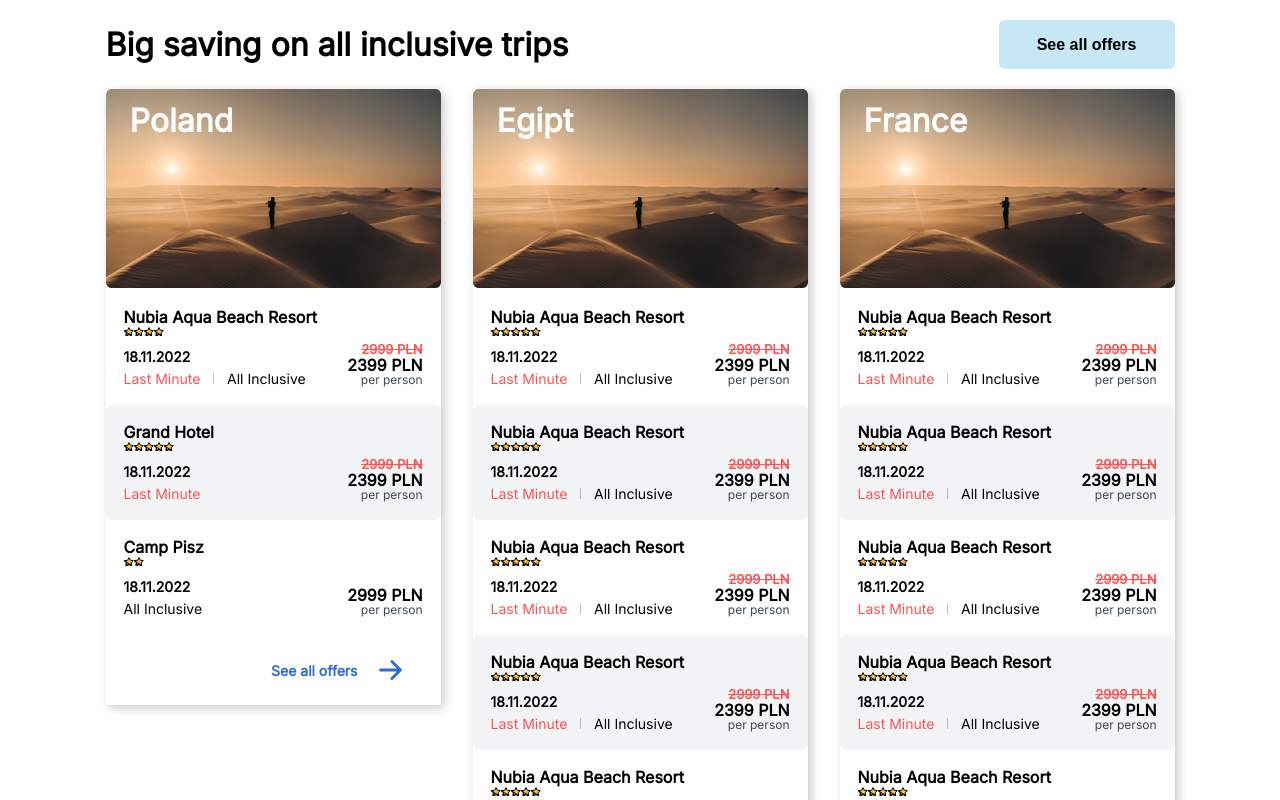
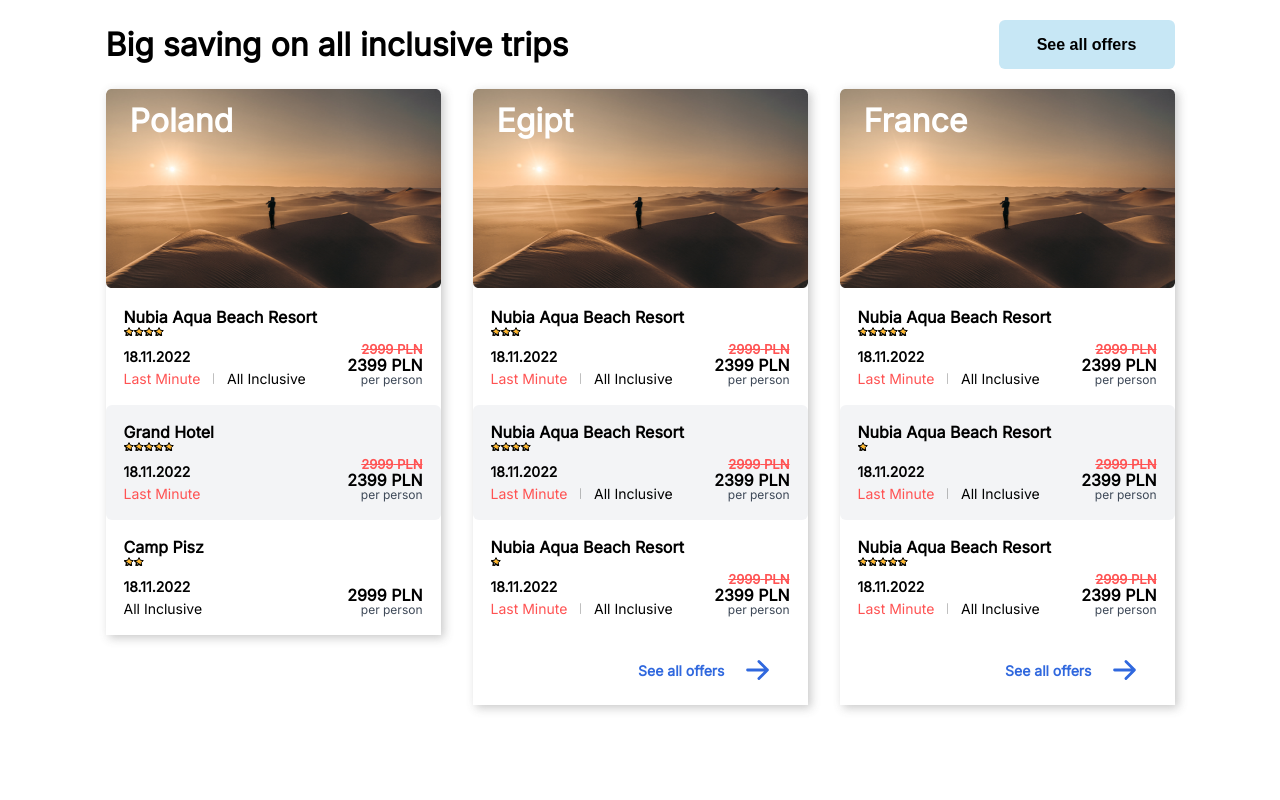
Before and after one commit to Tremeros/Widget, a Next.js app: page / in a window 1280 px wide. Shown: the top 800 px of the page. Built offline with nearby package versions, Linux system fonts and the light colour scheme.

Commit message:
Update - all offers asction, change components name, fix styling

```diff
--- a/components/Header.js
+++ b/components/Header.js
@@ -9,11 +9,9 @@ const Header = () => {
 
     return (
         <HeaderWrapper>
-          <Typography
-            fontSize={fontSize}
-            fontWeight={700}>
+          <Title>
             Big saving on all inclusive trips
-          </Typography>
+          </Title>
           {!isMobile && <ButtonWrapper>
               <Button>
                 <Typography
--- a/components/ListItem.js
+++ /dev/null
@@ -1,50 +0,0 @@
-import Image from 'next/image';
-import OfferElement from './OfferElement';
-import { Typography } from '../design-system/typography';
-import { v4 as uuidv4 } from 'uuid';
-import theme from '../styles/theme';
-import { ListWrapper, AllOffersWrapper, ImageWrapper, Title } from '../styles/listItem';
-
-
-const ListItem = ({ offer }) => {
-
-  const {country, offers} = offer;
-
-  const offersList = offers?.map(offer => {
-    return <OfferElement key={uuidv4()} offer={offer} />
-  })
-
-    return <ListWrapper>
-         <ImageWrapper>
-         <Image
-           src="/images/egipt.png"
-           width={335}
-           height={199}
-           alt="Picture of the author"
-       />
-        <Title>
-          <Typography
-          fontSize={3.2}
-          fontWeight={600}
-          color={theme.colors.white}>
-            {country}
-          </Typography>
-        </Title>
-         </ImageWrapper>
-       <ul>
-        {offersList}
-       </ul>
-       <AllOffersWrapper>
-         <Typography
-           color={theme.colors.blue}
-           fontSize={1.4}
-           fontWeight={600}
-           lineHeight={17}>
-            See all offers
-          </Typography>
-         <Image src="/arrow-left.svg" width={65} height={34} alt="An SVG of an eye" />
-       </AllOffersWrapper>
-    </ListWrapper>
-}
-
-export default ListItem;
--- a/components/OfferElement.js
+++ b/components/OfferElement.js
@@ -22,7 +22,8 @@ const OfferElement = ({ offer }) => {
               color="#000000"
               fontSize={1.6}
               fontWeight={700}
-              lineHeight={19}>
+              lineHeight={19}
+              textAlign="start">
               {name}
             </Typography>
             <Stars quality={quality} />
--- /dev/null
+++ b/components/OffersCard.js
@@ -0,0 +1,68 @@
+import { useState, useEffect } from 'react';
+import Image from 'next/image';
+import OfferElement from './OfferElement';
+import { Typography } from '../design-system/typography';
+import { v4 as uuidv4 } from 'uuid';
+import theme from '../styles/theme';
+import { ListWrapper, AllOffersWrapper, ImageWrapper, Title } from '../styles/listItem';
+
+
+const OffersCard = ({ countryOffers }) => {
+  const [offersList, setOffersList] = useState([]);
+  const [showAllOffers, setShowAllOffers] = useState(false);
+  const { country, offers } = countryOffers;
+
+  useEffect(() => {
+    if (offers.length <= 3) {
+      setShowAllOffers(true);
+    }
+
+    const _offers = !showAllOffers ? offers.slice(0, 3) : offers;
+    setOffersList(_offers);
+
+  }, [showAllOffers])
+
+  const _offersList = offersList?.map(offer => {
+      return <OfferElement key={uuidv4()} offer={offer} />
+    })
+
+  const showAllOffersHandler = () => {
+    setShowAllOffers(true);
+  }
+
+    return <ListWrapper>
+         <ImageWrapper>
+         <Image
+           src="/images/egipt.png"
+           width={335}
+           height={199}
+           alt="Picture of the author"
+       />
+        <Title>
+          <Typography
+          fontSize={3.2}
+          fontWeight={600}
+          color={theme.colors.white}>
+            {country}
+          </Typography>
+        </Title>
+         </ImageWrapper>
+        <ul>
+          {_offersList}
+        </ul>
+        {!showAllOffers && <AllOffersWrapper>
+          <Typography
+            onClick={showAllOffersHandler}
+            color={theme.colors.blue}
+            fontSize={1.4}
+            fontWeight={600}
+            lineHeight={17}
+            cursor="pointer">
+              See all offers
+            </Typography>
+          <Image src="/arrow-left.svg" width={65} height={34} alt="An SVG of an eye" />
+        </AllOffersWrapper>}
+    </ListWrapper>
+}
+
+export default OffersCard;
--- a/components/Widget.js
+++ b/components/Widget.js
@@ -1,15 +1,15 @@
 import Header from './Header';
-import ListItem from './ListItem';
+import ListItem from './OffersCard';
 import Button from '../design-system/button';
 import {isMobile} from 'react-device-detect';
 import { Typography } from '../design-system/typography';
 import {WidgetWrapper, WidgetList, ButtonWrapper} from '../styles/widget';
 
 
-const Widget = ({datas}) => {
+const Widget = ({ datas }) => {
 
     const datasList = datas?.map(data => {
-        return <ListItem key={data.id} offer={data} />
+        return <ListItem key={data.id} countryOffers={data} />
     })
     return (
         <WidgetWrapper>
--- a/design-system/typography.js
+++ b/design-system/typography.js
@@ -9,7 +9,8 @@ export const Typography = styled.span`
         fontStyle = 'normal',
         lineHeight = 16,
         textAlign = 'center',
-        textDecoration = 'none'
+        textDecoration = 'none',
+        cursor = 'auto',
      }) => css`
          font-style: ${fontStyle};
          font-weight: ${fontWeight};
@@ -18,5 +19,6 @@ export const Typography = styled.span`
          text-align: ${textAlign};
          color: ${color};
          text-decoration: ${textDecoration};
+         cursor: ${cursor};
 	`}
 `
--- /dev/null
+++ b/next.config.js
@@ -0,0 +1,5 @@
+module.exports = {
+    compiler: {
+      styledComponents: true
+    }
+  }
--- a/pages/api/datas/datas.js
+++ b/pages/api/datas/datas.js
@@ -41,7 +41,7 @@ export const datas = [
         offers: [
             {
                 name: 'Nubia Aqua Beach Resort',
-                quality: 5,
+                quality: 3,
                 date: '18.11.2022',
                 lastMinute: true,
                 allInclusive: true,
@@ -51,7 +51,7 @@ export const datas = [
             },
             {
                 name: 'Nubia Aqua Beach Resort',
-                quality: 5,
+                quality: 4,
                 date: '18.11.2022',
                 lastMinute: true,
                 allInclusive: true,
@@ -61,7 +61,7 @@ export const datas = [
             },
             {
                 name: 'Nubia Aqua Beach Resort',
-                quality: 5,
+                quality: 1,
                 date: '18.11.2022',
                 lastMinute: true,
                 allInclusive: true,
@@ -117,7 +117,7 @@ export const datas = [
             },
             {
                 name: 'Nubia Aqua Beach Resort',
-                quality: 5,
+                quality: 1,
                 date: '18.11.2022',
                 lastMinute: true,
                 allInclusive: true,
@@ -137,7 +137,7 @@ export const datas = [
             },
             {
                 name: 'Nubia Aqua Beach Resort',
-                quality: 5,
+                quality:2,
                 date: '18.11.2022',
                 lastMinute: true,
                 allInclusive: true,
@@ -157,7 +157,7 @@ export const datas = [
             },
             {
                 name: 'Nubia Aqua Beach Resort',
-                quality: 5,
+                quality: 4,
                 date: '18.11.2022',
                 lastMinute: true,
                 allInclusive: true,
--- a/styles/header.js
+++ b/styles/header.js
@@ -3,9 +3,13 @@ import styled from 'styled-components';
 export const HeaderWrapper = styled.div`
     width: 100%;
     display: flex;
-    justify-content: space-between;
+    justify-content: center;
     align-items: center;
-    margin: 2rem 0;
+    margin: 20px 0;
+
+    @media (min-width: 900px) {
+      justify-content: space-between;
+     }
 `
 
 export const ButtonWrapper = styled.div`
@@ -15,6 +19,11 @@ export const ButtonWrapper = styled.div`
 export const Title = styled.h1`
 font-style: normal;
 font-weight: 700;
-font-size: 32px;
 line-height: 39px;
+font-size: 2rem;
+
+@media (min-width: 900px) {
+  font-size: 3.2rem;
+ }
+ }
 `
--- a/styles/offerElement.js
+++ b/styles/offerElement.js
@@ -1,9 +1,10 @@
-import styled from 'styled-components';
+import styled, { css } from 'styled-components';
 
 export const OfferElementWrapper = styled.div`
+${({ theme }) => css`
   width: auto;
   height: auto;
-  padding: 1.8rem;
+  padding: 18px;
   border-radius: 6px;
   display: flex;
   flex-direction: row;
@@ -11,8 +12,9 @@ export const OfferElementWrapper = styled.div`
   justify-content: space-between;
 
   &:nth-of-type(even) {
-    background-color: #F3F4F6;
+    background-color: ${theme.colors.grey};
   }
+  `}
 `
 
 export const OfferTitleWrapper = styled.div`
@@ -26,14 +28,14 @@ export const OfferTitleContainer = styled.div`
 display: flex;
 flex-direction: column;
 align-items: flex-start;
-padding: 0px;
+padding: 0;
 `
 
 export const DateWrapper = styled.div`
 display: flex;
 flex-direction: column;
 align-items: flex-start;
-padding: 0px;
+padding: 0;
 gap: 5px;
 `
 
--- a/styles/theme.js
+++ b/styles/theme.js
@@ -7,7 +7,7 @@ export default {
 		white: "#ffffff",
 		button: "#C7E7F5",
 		red: "#FF5353",
-		blue: "#3068DE"
+		blue: "#3068DE",
+		grey: "#F3F4F6",
 	},
-	transition: '0.3s',
 }
--- a/styles/widget.js
+++ b/styles/widget.js
@@ -2,7 +2,12 @@ import styled from 'styled-components';
 
 export const WidgetWrapper = styled.div`
    width: auto;
-   height: 108.8rem;
+   height: 1088px;
+   padding: 10px;
+
+   @media (min-width: 374px) {
+      padding: 0;
+     }
 `
 
 export const WidgetList = styled.ul`
@@ -11,7 +16,7 @@ export const WidgetList = styled.ul`
    display: grid;
    grid-template-columns: 1fr;
    grid-template-rows: auto;
-   grid-gap: 3.2rem;
+   grid-gap: 32px;
 
    @media (min-width: 600px) {
     grid-template-columns: 1fr 1fr;
```
Lines whose indentation alone changed are shown as unchanged.
